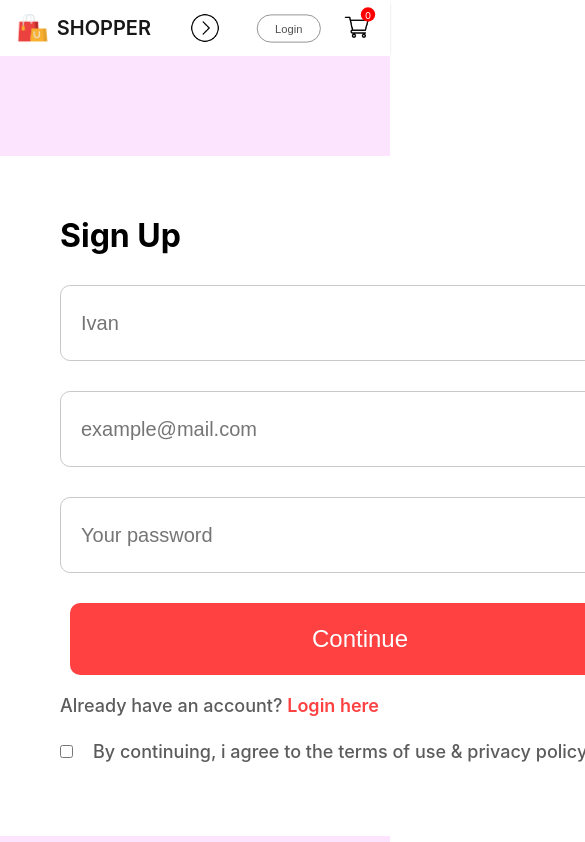
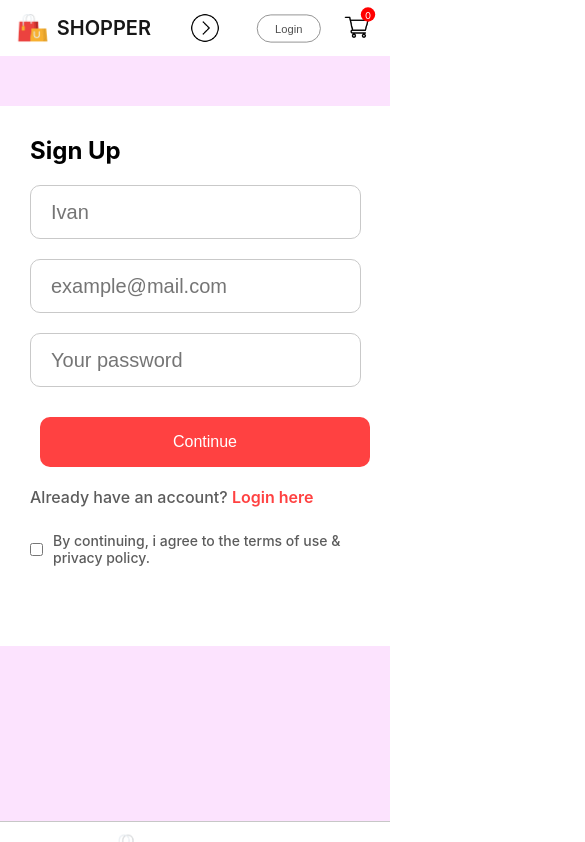
Before and after one commit to Wn0fbg/e-shop, a React (Create React App) app in the folder fronted/: page /login in a window 390 px wide. Shown: the top 842 px of the page, 585 px wide, since content can reach past the window. Built offline with nearby package versions, Linux system fonts and the light colour scheme.

Commit message:
adaptive for site 6

```diff
--- a/fronted/src/components/Breadcrums/Breadcrum.css
+++ b/fronted/src/components/Breadcrums/Breadcrum.css
@@ -7,3 +7,10 @@
   font-weight: 600;
   margin: 60px 170px;
 }
+
+@media (max-width: 1280px) {
+  .breadcrum {
+    margin: 30px 50px;
+    font-size: 14px;
+  }
+}
--- a/fronted/src/pages/Styles/LoginSignUp.css
+++ b/fronted/src/pages/Styles/LoginSignUp.css
@@ -71,3 +71,65 @@
   font-style: 18px;
   font-weight: 500;
 }
+
+@media (max-width: 1280px) {
+  .login-sign-up {
+    padding-top: 50px;
+  }
+
+  .login-sign-up-container {
+    width: auto;
+    max-width: 500px;
+    max-height: 500px;
+  }
+
+  .login-sign-up-container h1 {
+    margin: 10px 0px;
+  }
+
+  .login-sign-up-fields {
+    gap: 20px;
+    margin-top: 20px;
+  }
+
+  .login-sign-up-fields input {
+    height: 65px;
+    width: 93%;
+  }
+
+  .login-sign-up-container button {
+    width: 100%;
+  }
+
+  .login-sign-up-login {
+    font-size: 16px;
+  }
+
+  .login-sign-up-agree {
+    font-size: 14px;
+    gap: 10px;
+  }
+}
+
+@media (max-width: 800px) {
+  .login-sign-up-container {
+    padding: 20px 30px;
+  }
+
+  .login-sign-up-container h1 {
+    font-size: 24px;
+  }
+
+  .login-sign-up-fields {
+    margin-top: 20px;
+  }
+
+  .login-sign-up-fields input {
+    height: 50px;
+  }
+
+  .login-sign-up-container button {
+    height: 50px;
+    font-size: 16px;
+  }
+}
--- a/fronted/src/pages/Styles/ShopCategory.css
+++ b/fronted/src/pages/Styles/ShopCategory.css
@@ -12,7 +12,7 @@
 
 .shopcategory-sort {
   padding: 10px 20px;
-  border: 40px;
+  border-radius: 40px;
   border: 1px solid #888;
 }
 
@@ -78,3 +78,30 @@
     font-size: 16px;
   }
 }
+
+@media (max-width: 800px) {
+  .shopcategory-banner {
+    width: 95%;
+  }
+
+  .shopcategory-products {
+    width: 95%;
+  }
+
+  .shopcategory-loadmore {
+    margin: 60px auto;
+    width: 150px;
+    height: 40px;
+    font-size: 13px;
+  }
+
+  .shopcategory-products {
+    grid-template-columns: repeat(3, 1fr);
+  }
+}
+
+@media (max-width: 500px) {
+  .shopcategory-products {
+    grid-template-columns: repeat(2, 1fr);
+  }
+}
```
